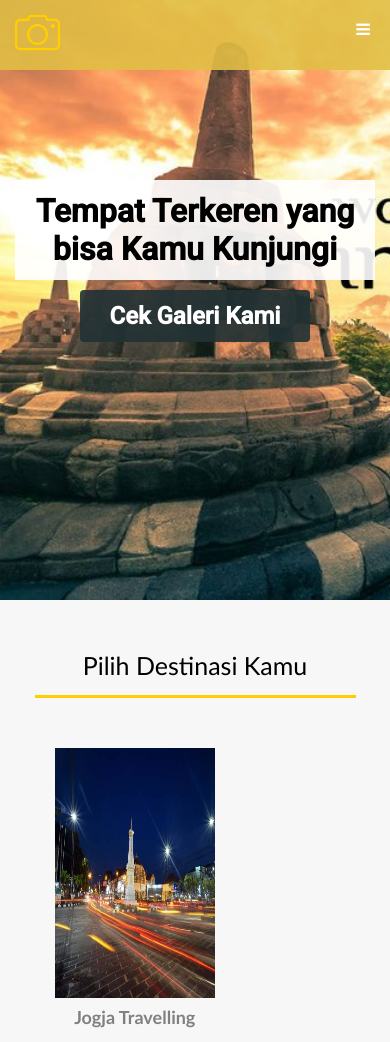
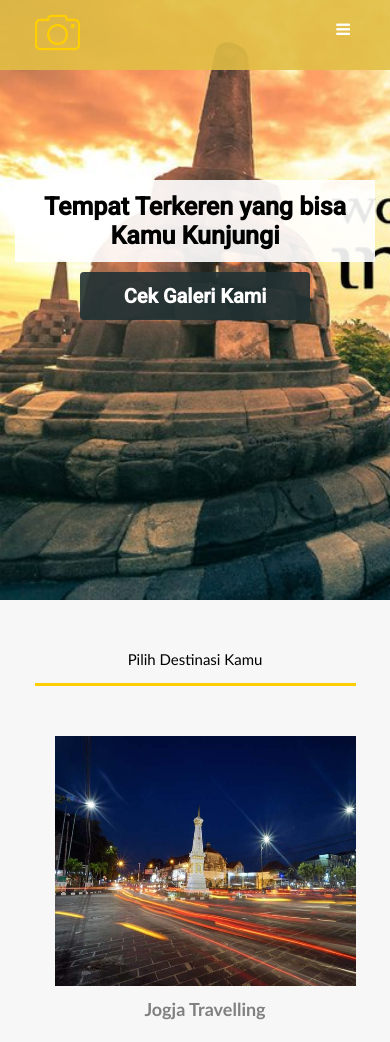
Before and after one commit to blackvelvet-2020/C35, a plain HTML site: page index.html in a window 390 px wide. Shown: the top 1042 px of the page. Drawn offline with Linux system fonts and the light colour scheme.

Commit message:
Update responsive.css

```diff
--- a/responsive.css
+++ b/responsive.css
@@ -1,25 +1,45 @@
-
-@media (max-width: 1000px) {
-	.contents-item {
-	  width: 32%;
-	  display: flex;
-	  flex-direction: column;
-	  justify-content: space-between;
-
+@media all and (max-width: 1000px){
+	header{
+		padding-left: 20px;
+		padding-right: 20px;
 	}
 
-  }
+	.container h1 {
+		font-size: 25px;
+	}
 
-  /* Untuk Smartphone */
-  @media (max-width: 670px) {
+	.container h2 {
+		font-size: 20px
+	}
+
 	.contents-item {
-	  width: 50%;
-	  display: flex;
-	  flex-direction: column;
-	  justify-content: space-between;
+		width: 45%;
+	}
+
+}
+
+@media all and (max-width: 670px){
+	.container h1 {
+		font-size: 25px;
+	}
+
+	.container h2 {
+		font-size: 20px
+	}
+
+	.heading h3{
+		font-size: 15px;
 	}
 
 	.header-right {
-		display: none;
+    	display: none;
+  	}
+
+	.menu-icon {
+	    display: block;
+	  }
+
+	.contents-item {
+		width: 100%;
 	}
-  }
+}
```
